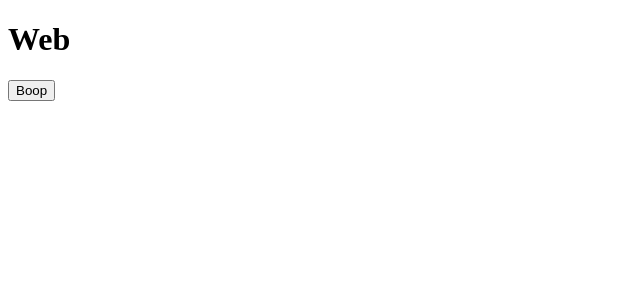
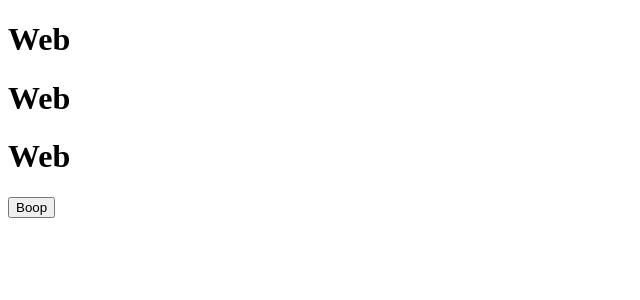
Before and after one commit to elviocb/ci-turbo, a Next.js app in the folder apps/web/: page / in a window 1280 px wide. Shown: the top 300 px of the page, without its empty margins (0-640 px from the left). Built offline with nearby package versions, Linux system fonts and the light colour scheme.

Commit message:
feat(web): change home

```diff
--- a/apps/web/pages/index.tsx
+++ b/apps/web/pages/index.tsx
@@ -4,6 +4,8 @@ export default function Web() {
   return (
     <div>
       <h1>Web</h1>
+      <h1>Web</h1>
+      <h1>Web</h1>
       <Button />
     </div>
   )
```
